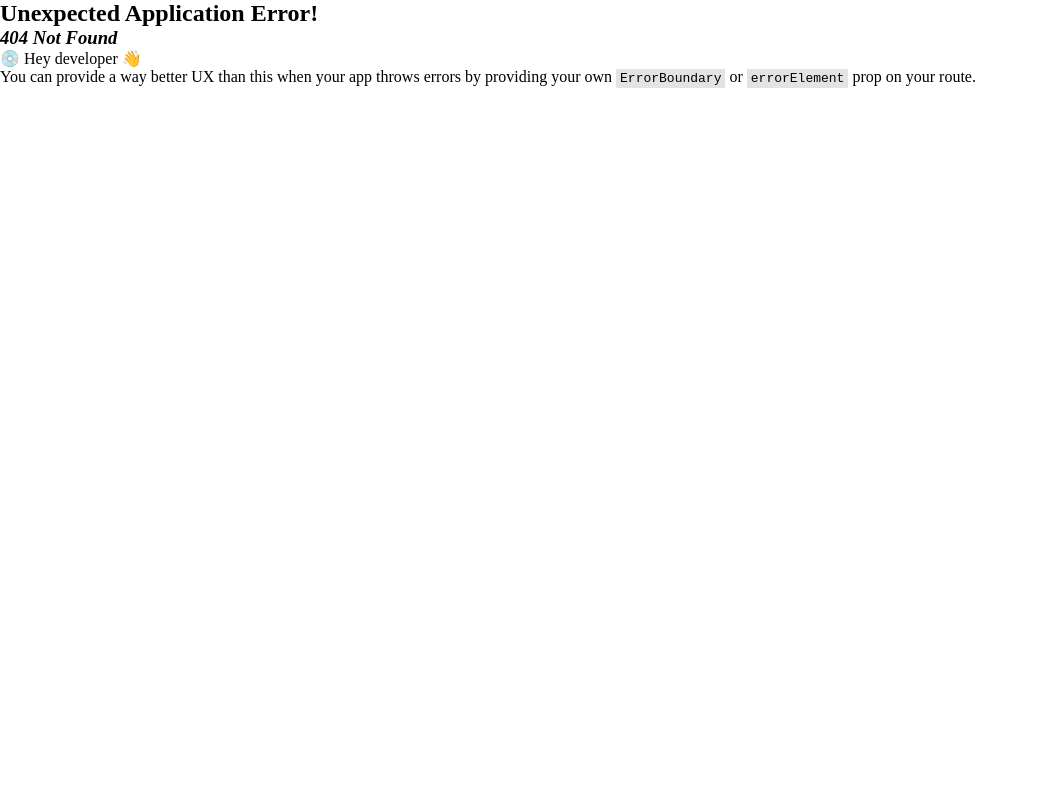
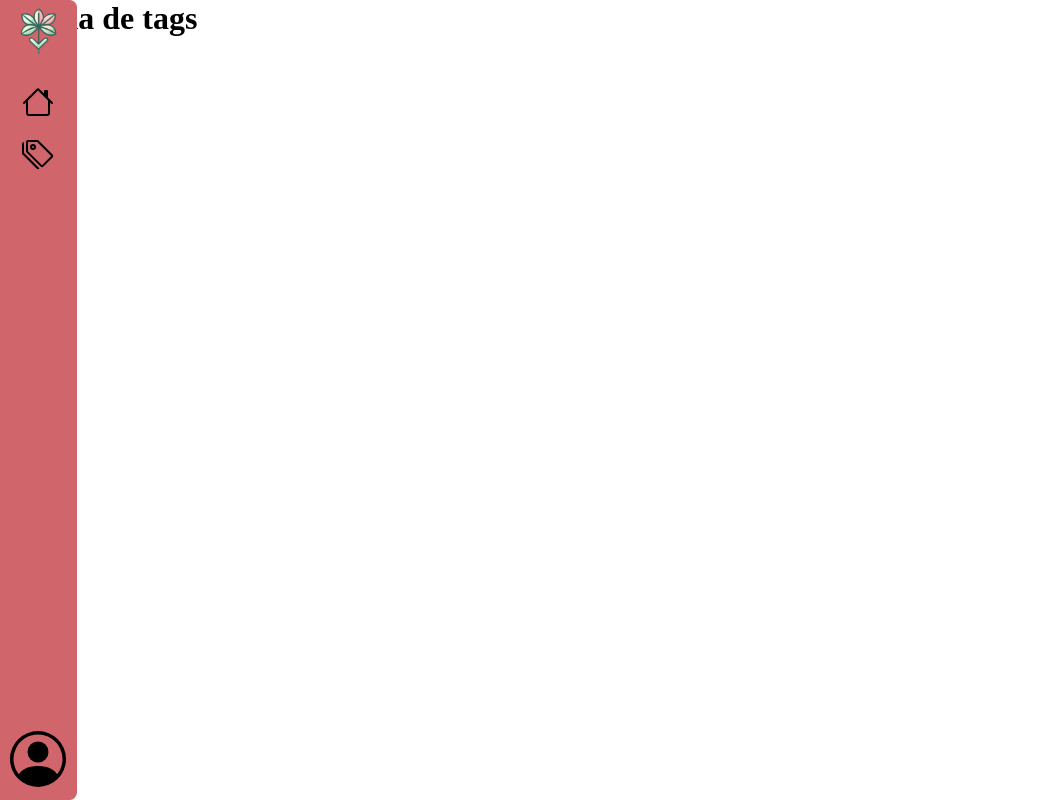
Before and after one commit to GabbFlor/FloraTask, a React (Vite) app in the folder front-web/: page /tags in a window 1280 px wide. Before the commit this address had no page. Shown: the whole page, without its empty margins (0-1038 px from the left). Built offline with nearby package versions, Linux system fonts and the light colour scheme.

Commit message:
Arrumando o header
definindo o header como "absolute" e arrumando o main para n quebrar com isso.

```diff
--- a/front-web/src/main.jsx
+++ b/front-web/src/main.jsx
@@ -3,6 +3,7 @@ import { createRoot } from 'react-dom/client'
 import App from './App.jsx'
 import { createBrowserRouter, RouterProvider } from 'react-router-dom';
 import Tarefas from './routes/Tarefas.jsx';
+import Tags from './routes/Tags.jsx';
 
 const routes = createBrowserRouter([
   {
@@ -16,6 +17,10 @@ const routes = createBrowserRouter([
       {
         path: "/",
         element: <Tarefas />
+      },
+      {
+        path: "/tags",
+        element: <Tags />
       }
     ]
   }
--- /dev/null
+++ b/front-web/src/routes/Tags.jsx
@@ -0,0 +1,15 @@
+import Header from "../components/Header";
+
+const Tags = () => {
+    return (
+        <div>
+            <Header />
+
+            <main>
+                <h1>Página de tags</h1>
+            </main>
+        </div>
+    )
+}
+
+export default Tags;
--- a/front-web/src/styles/Header-style.jsx
+++ b/front-web/src/styles/Header-style.jsx
@@ -8,9 +8,11 @@ const Style_header = createGlobalStyle `
         align-items: center;
         justify-content: space-between;
         height: 100vh;
-        width: 7vw;
+        width: 6vw;
         border-top-right-radius: 7.5px;
         border-bottom-right-radius: 7.5px;
+        position: absolute;
+        left: 0;
     }
 
     header nav ul, header nav ul a {
@@ -34,11 +36,11 @@ const Style_header = createGlobalStyle `
     }
 
     .icon-header {
-        font-size: 30px;
+        font-size: 2rem;
     }
 
     .icon-header-profile {
-        font-size: 50px;
+        font-size: 3.5rem;
     }
 `
 
--- a/front-web/src/styles/Tarefas-style.jsx
+++ b/front-web/src/styles/Tarefas-style.jsx
@@ -3,16 +3,20 @@ import { createGlobalStyle } from "styled-components";
 const Style_tarefas = createGlobalStyle `
     @import url('https://fonts.googleapis.com/css2?family=Roboto:ital,wght@0,100;0,300;0,400;0,500;0,700;0,900;1,100;1,300;1,400;1,500;1,700;1,900&display=swap');
 
+    html {
+    }
+
     .Pagina-Tarefas {
         display: inline-flex;
         background-color: #F4E1DB;
         width: 100vw;
+        height: 100vh;
     }
 
     main {
         width: 100%;
         font-family: "Roboto", serif;
-        padding: 25px 100px;
+        padding: 25px 100px 0 12vw;
         display: flex;
         flex-direction: column;
         gap: 15px;
```
